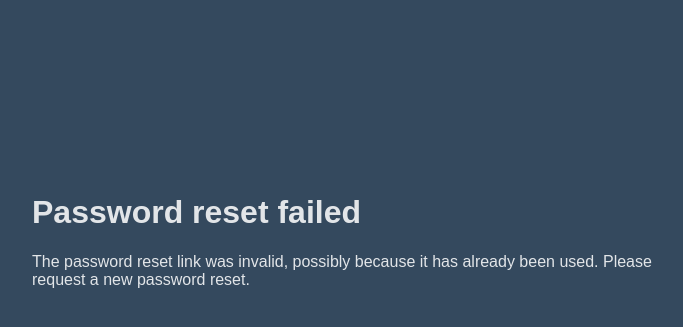
After one commit to M0hamedEmad/django-multi-language-blog, a Django app: page /reset/1/1/ in a window 1280 px wide. The commit adds this page. Shown: the part 161-488 px from the top of the page, without its empty margins (288-971 px from the left). Run offline with Django 3.2, Linux system fonts and the light colour scheme.

Commit message:
add password change, password change done, password reset,  password reset done, password reset confirm ad password reset complete

```diff
--- a/account/static/account/main.css
+++ b/account/static/account/main.css
@@ -55,6 +55,12 @@
 	-ms-transition: .3s;
 	-o-transition: .3s;
 }
+.form-header {
+    position: absolute;
+    top: 21%;
+    left: 50%;
+    transform: translate(-50%);
+}
 form.account input[type='text']:focus,
 form.account input[type='password']:focus {
 	border-color: #2ecc71;
--- /dev/null
+++ b/account/templates/account/password_reset_complete.html
@@ -0,0 +1,6 @@
+{% extends "base.html" %}
+
+{% block content %}
+  <h1>The password has been changed!</h1>
+  <p><a style="color:blue" href="{% url 'login' %}">log in again?</a></p>
+{% endblock %}
--- /dev/null
+++ b/account/templates/account/password_reset_confirm.html
@@ -0,0 +1,31 @@
+{% extends "account/account_base.html" %}
+
+{% block content %}
+<div class="form">
+    {% if validlink %}
+        <p>Please enter (and confirm) your new password.</p>
+        <form action="" method="post" class="account">
+        {% csrf_token %}
+            <table>
+                <tr>
+                    <td>{{ form.new_password1.errors }}
+                        <label for="id_new_password1">New password:</label></td>
+                    <td>{{ form.new_password1 }}</td>
+                </tr>
+                <tr>
+                    <td>{{ form.new_password2.errors }}
+                        <label for="id_new_password2">Confirm password:</label></td>
+                    <td>{{ form.new_password2 }}</td>
+                </tr>
+                <tr>
+                    <td></td>
+                    <td><input type="submit" value="Change my password" /></td>
+                </tr>
+            </table>
+        </form>
+    {% else %}
+        <h1>Password reset failed</h1>
+        <p>The password reset link was invalid, possibly because it has already been used. Please request a new password reset.</p>
+    {% endif %}
+</div>
+{% endblock %}
--- a/account/templates/account/register.html
+++ b/account/templates/account/register.html
@@ -8,6 +8,6 @@
       <input type="submit" value="login" />
       <input type="hidden" name="next" value="{{ next }}" />
     </form>
-    <p class="af-form">Have an account <a href="{% url 'account:login' %}">Logein</a></p>
+    <p class="af-form">Have an account <a href="{% url 'login' %}">Logein</a></p>
   </div>
 {% endblock content %}
--- a/account/urls.py
+++ b/account/urls.py
@@ -1,10 +1,27 @@
 from django.urls import path
 from .views import LoginPage, RegisterView, LogoutPage
+from django.contrib.auth.views import (
+    PasswordChangeView,
+    PasswordChangeDoneView,
+    PasswordResetView,
+    PasswordResetDoneView,
+    PasswordResetConfirmView,
+    PasswordResetCompleteView
+)
 
-app_name = 'account'
 
 urlpatterns = [
     path('register/', RegisterView.as_view(), name='register'),
+
     path('login/', LoginPage.as_view(), name='login'),
     path('logout/', LogoutPage.as_view(), name='logout'),
+
+    path('password_change/', PasswordChangeView.as_view(), name='password_change'),
+    path('password_change/done/', PasswordChangeDoneView.as_view(), name='password_change_done'),
+
+    path('password_reset/', PasswordResetView.as_view(template_name='account/password_reset.html'), name='password_reset'),
+    path('password_reset/done/', PasswordResetDoneView.as_view(template_name='account/password_reset_done.html'), name='password_reset_done'),
+
+    path('reset/<uidb64>/<token>/', PasswordResetConfirmView.as_view(template_name='account/password_reset_confirm.html'), name='password_reset_confirm'),
+    path('reset/done/', PasswordResetCompleteView.as_view(template_name='account/password_reset_complete.html'), name='password_reset_complete'),
 ]
--- a/project/settings.py
+++ b/project/settings.py
@@ -137,5 +137,7 @@ DEFAULT_AUTO_FIELD = 'django.db.models.BigAutoField'
 
 AUTHENTICATION_BACKENDS = ['account.backends.EmailBackend']
 
-LOGIN_URL = 'account:login'
+LOGIN_URL = 'login'
 LOGIN_REDIRECT_URL = 'post:home'
+
+EMAIL_BACKEND = 'django.core.mail.backends.console.EmailBackend'
--- a/project/urls.py
+++ b/project/urls.py
@@ -20,7 +20,7 @@ from django.conf.urls.static import static
 
 urlpatterns = [
     path('admin/', admin.site.urls),
-    path('accounts/', include('account.urls', namespace='account')),
+    path('', include('account.urls')),
     path('', include('post.urls', namespace='post')),
 ]
 
```
Also changed, not shown: account/templates/account/password_reset.html (added, +14 -0 lines), account/templates/account/password_reset_done.html (added, +10 -0 lines), db.sqlite3.
